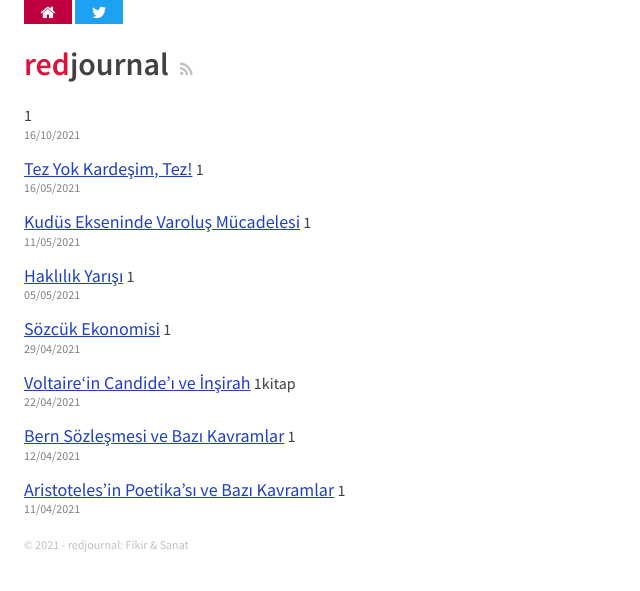
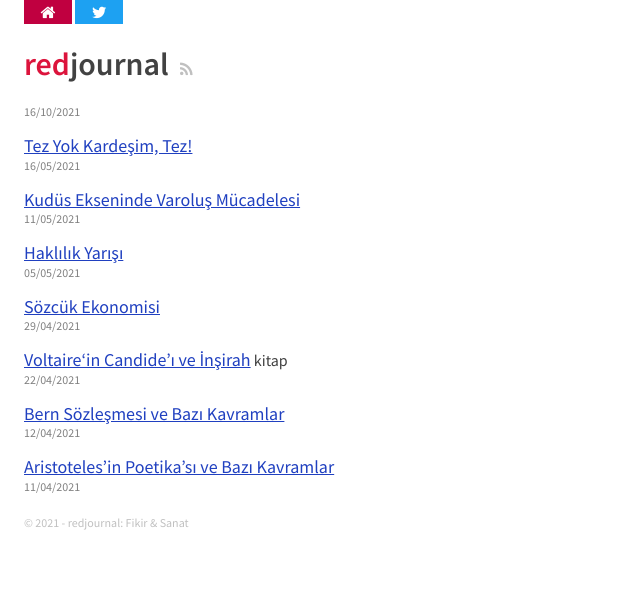
Before and after one commit to erdidemirim/erdidemirim.github.io, a Jekyll site: the page built from index.html, in a window 1280 px wide. Shown: the top 591 px of the page, without its empty margins (0-640 px from the left). Built offline with Jekyll 4.4.1, drawn with Linux system fonts in a browser that asks for light colours.

Commit message:
Update index.html

```diff
--- a/index.html
+++ b/index.html
@@ -10,7 +10,7 @@ layout: base
 		{% for post in site.posts %}
 			<li>
 				<a href="{{ post.url }}">{{ post.title | smartify }}</a>
-				<span>1{{  post.kategori }}</span>
+				<span>{{  post.kategori }}</span>
 				<p class="meta">{% include meta.txt post=post %}</p>
 			</li>
 		{% endfor %}
```
